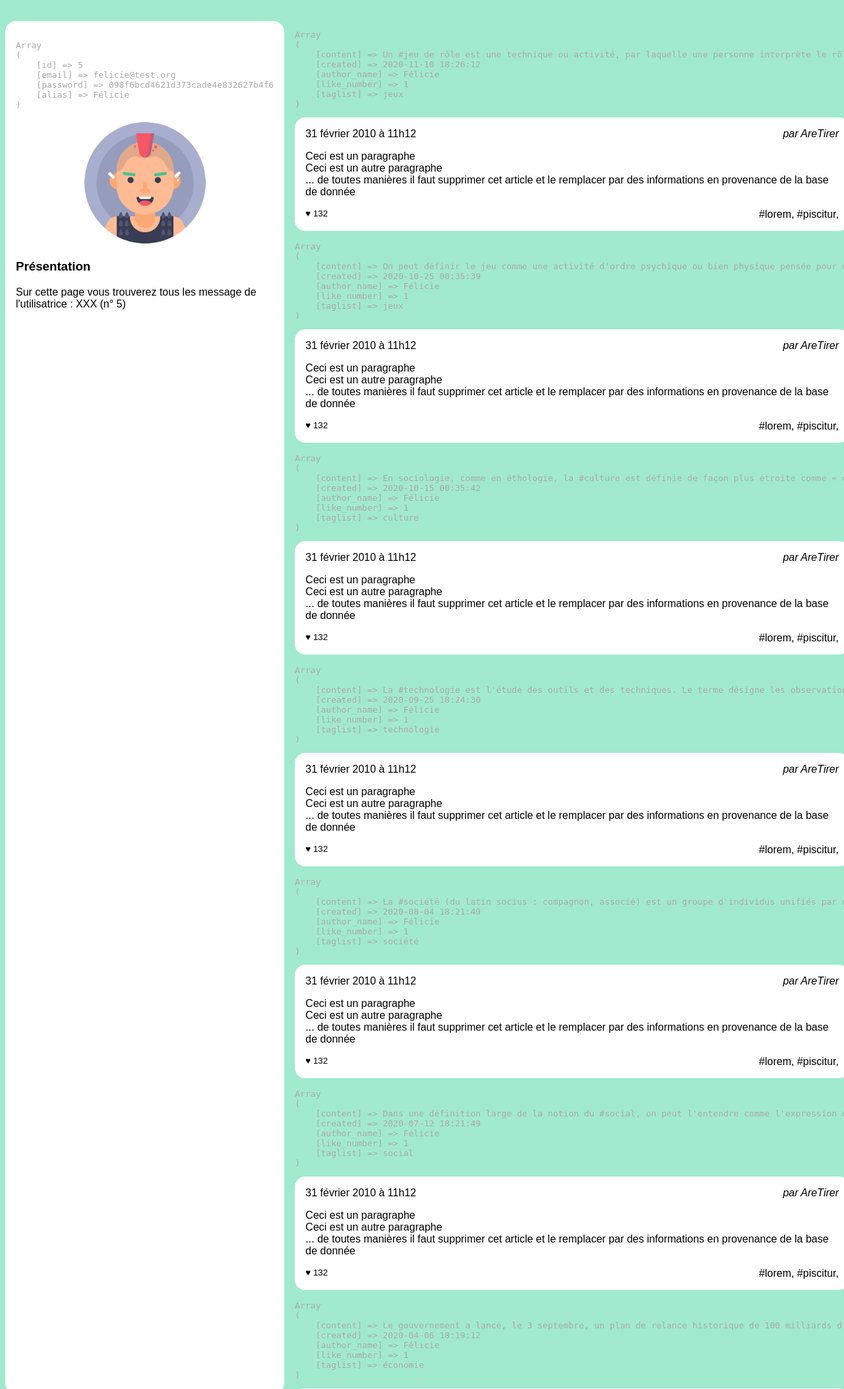
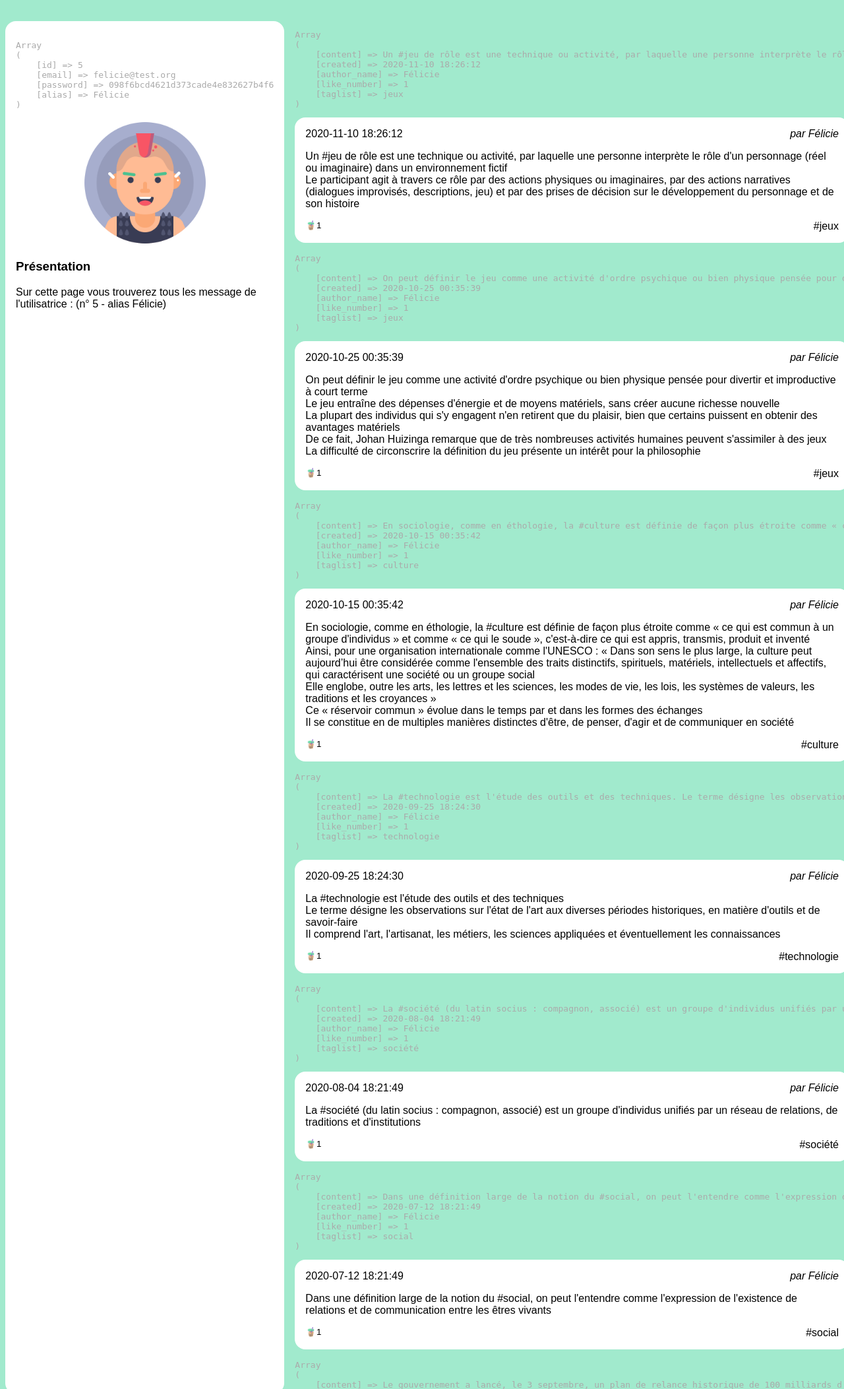
Before and after one commit to adatechschool/projet-collectif---reseau-social-php-arm-messager, a PHP site: page /wall.php?user_id=5 in a window 1280 px wide. Shown: the part 90-2195 px from the top of the page at 66% size. Run offline with PHP 8.4, Linux system fonts and the light colour scheme; data comes from the database, SQL or seed files in the repository.

Commit message:
final part 1

```diff
--- a/tags.php
+++ b/tags.php
@@ -84,10 +84,7 @@
                         <address>par <?php echo $post['author_name'] ?></address>
                         <div>
                             <p><?php echo $post['content'] ?></p>
-                            <p>Ceci est un autre paragraphe</p>
-                            <p>... de toutes manières il faut supprimer cet
-                                article et le remplacer par des informations en
-                                provenance de la base de donnée</p>
+
                         </div>
                         <footer>
                             <small>🧋 <?php echo $post['like_number'] ?> </small>
--- a/wall.php
+++ b/wall.php
@@ -1,3 +1,4 @@
+
 <!doctype html>
 <html lang="fr">
 <head>
@@ -8,7 +9,6 @@
     include 'header.php';
     include 'database_connexion.php';
     ?>
-
     </header>
     <div id="wrapper">
         <?php
@@ -19,7 +19,7 @@
          * Documentation : https://www.php.net/manual/fr/reserved.variables.get.php
          * ... mais en résumé c'est une manière de passer des informations à la page en ajoutant des choses dans l'url
          */
-            $userId =intval($_GET['user_id']);
+        $userId = intval($_GET['user_id']);
         ?>
         <aside>
             <?php
@@ -32,11 +32,11 @@
             //@todo: afficher le résultat de la ligne ci dessous, remplacer XXX par l'alias et effacer la ligne ci-dessous
             echo "<pre>" . print_r($user, 1) . "</pre>";
             ?>
-                <img src="avart.png" alt="Portrait de l'utilisatrice"/>
+            <img src="avart.png" alt="Portrait de l'utilisatrice" />
             <section>
                 <h3>Présentation</h3>
-                    <p>Sur cette page vous trouverez tous les message de l'utilisatrice : XXX
-                        (n° <?php echo $userId ?>)
+                <p>Sur cette page vous trouverez tous les message de l'utilisatrice :
+                    (n° <?php echo $userId . ' - ' . 'alias ' . $user['alias'] ?>)
                 </p>
             </section>
         </aside>
@@ -58,40 +58,33 @@
                     ORDER BY posts.created DESC
                     ";
             $lesInformations = $mysqli->query($laQuestionEnSql);
-                if ( ! $lesInformations)
-                {
-                    echo("Échec de la requete : " . $mysqli->error);
+            if (!$lesInformations) {
+                echo ("Échec de la requete : " . $mysqli->error);
             }
-
             /**
              * Etape 4: @todo Parcourir les messsages et remplir correctement le HTML avec les bonnes valeurs php
              */
-                while ($post = $lesInformations->fetch_assoc())
-                {
-
+            while ($post = $lesInformations->fetch_assoc()) {
                 echo "<pre>" . print_r($post, 1) . "</pre>";
             ?>
                 <article>
                     <h3>
-                            <time datetime='2020-02-01 11:12:13' >31 février 2010 à 11h12</time>
+                        <time datetime='<?php echo $post['created'] ?>'> <?php echo $post['created'] ?></time>
                     </h3>
-                        <address>par AreTirer</address>
+                    <address>par <?php echo $post['author_name'] ?></address>
                     <div>
-                            <p>Ceci est un paragraphe</p>
-                            <p>Ceci est un autre paragraphe</p>
-                            <p>... de toutes manières il faut supprimer cet
-                                article et le remplacer par des informations en
-                                provenance de la base de donnée</p>
+                        <?php foreach (explode('.', $post['content']) as $paragraph) { ?>
+                            </p> <?php echo $paragraph; ?></p>
+                        <?php } ?>
                     </div>
                     <footer>
-                            <small>♥ 132</small>
-                            <a href="">#lorem</a>,
-                            <a href="">#piscitur</a>,
+                        <small>🧋<?php echo $post['like_number'] ?></small>
+                        <?php foreach (explode('.', $post['taglist']) as $tag) { ?>
+                            <a href="<?php echo '#' . $tag ?>"><?php echo '#' . $tag . ' ' ?></a>
+                        <?php } ?>
                     </footer>
                 </article>
             <?php } ?>
-
-
         </main>
     </div>
 </body>
```
Also changed, not shown: admin.php (+13 -14 lines), followers.php (+12 -9 lines), subscriptions.php (+11 -11 lines). Lines whose indentation alone changed are shown as unchanged.
